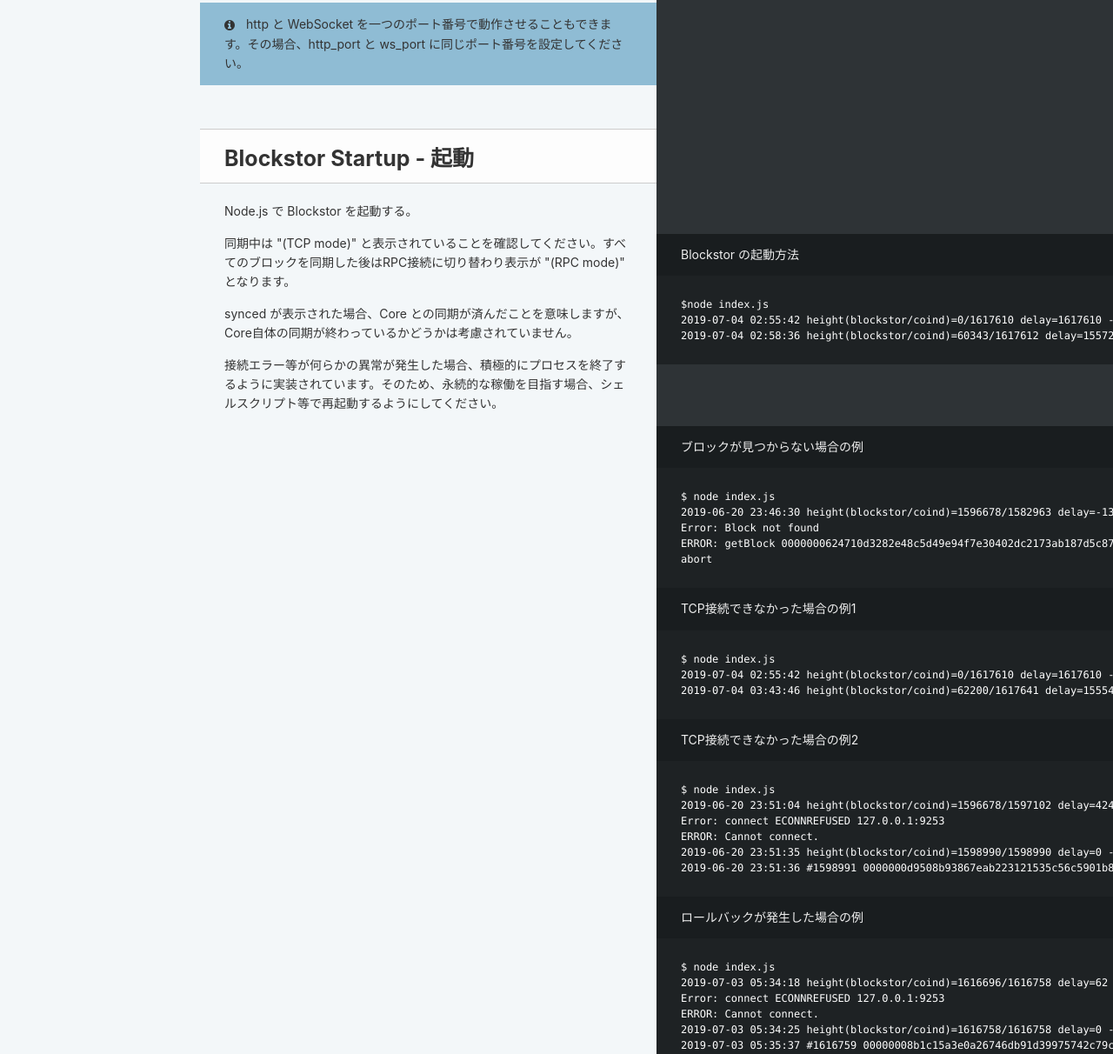
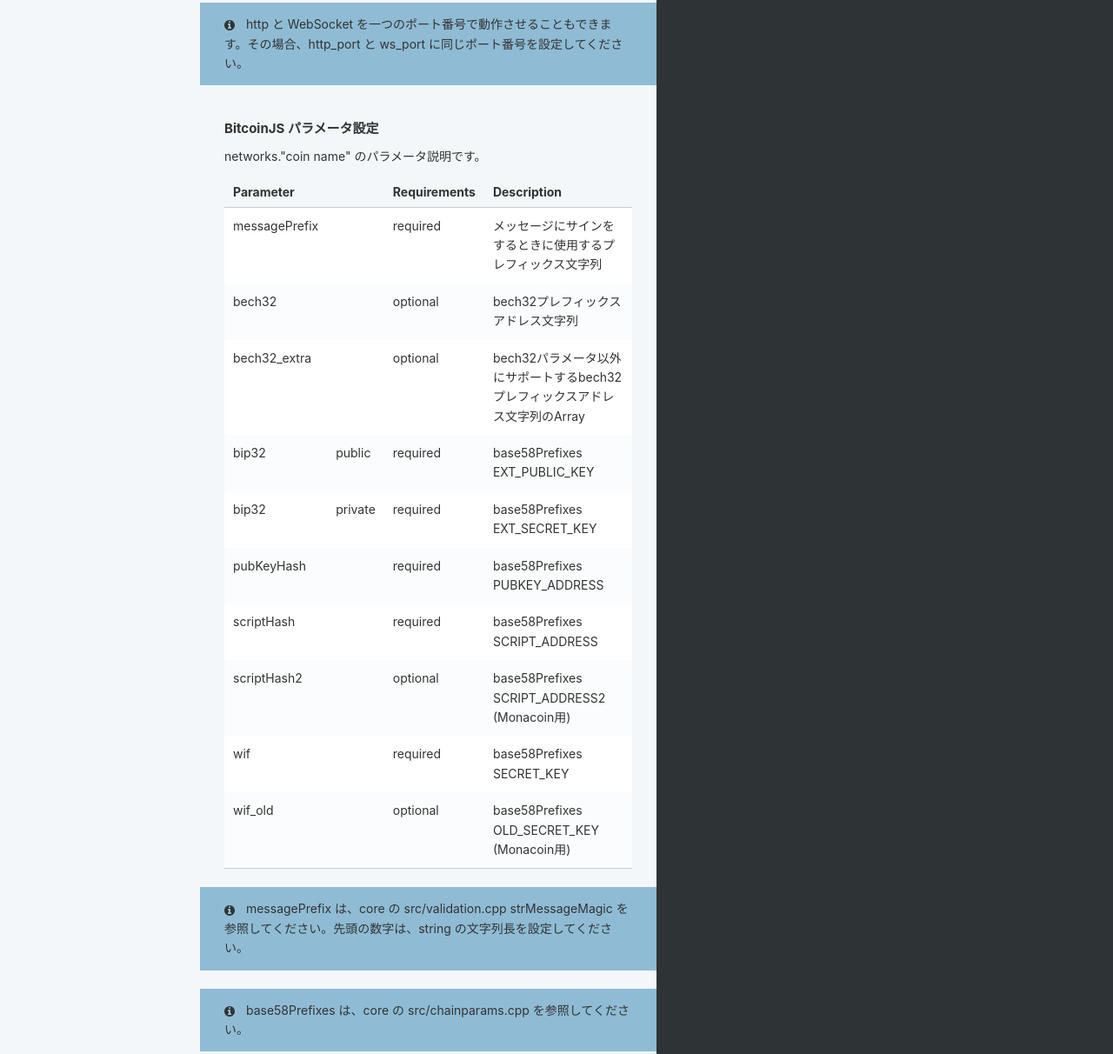
Before and after one commit to zenywallet/blockstor, a website: page docs/index.html in a window 1280 px wide. Shown: the part 5112-6324 px from the top of the page at 87% size. Drawn offline with Linux system fonts and the light colour scheme.

Commit message:
API docs

```diff
--- a/docs/index.html
+++ b/docs/index.html
@@ -262,6 +262,9 @@
               <ul class="toc-list-h2">
                   <li>
                     <a href="#da9c3756d4" class="toc-h2 toc-link" data-title="パラメータ設定">パラメータ設定</a>
+                  </li>
+                  <li>
+                    <a href="#bitcoinjs-2" class="toc-h2 toc-link" data-title="BitcoinJS パラメータ設定">BitcoinJS パラメータ設定</a>
                   </li>
               </ul>
           </li>
@@ -557,6 +560,90 @@
 <aside class="notice">
 http と WebSocket を一つのポート番号で動作させることもできます。その場合、http_port と ws_port に同じポート番号を設定してください。
 </aside>
+<h3 id='bitcoinjs-2'>BitcoinJS パラメータ設定</h3>
+<p>networks.&quot;coin name&quot; のパラメータ説明です。</p>
+
+<table><thead>
+<tr>
+<th>Parameter</th>
+<th></th>
+<th>Requirements</th>
+<th>Description</th>
+</tr>
+</thead><tbody>
+<tr>
+<td>messagePrefix</td>
+<td></td>
+<td>required</td>
+<td>メッセージにサインをするときに使用するプレフィックス文字列</td>
+</tr>
+<tr>
+<td>bech32</td>
+<td></td>
+<td>optional</td>
+<td>bech32プレフィックスアドレス文字列</td>
+</tr>
+<tr>
+<td>bech32_extra</td>
+<td></td>
+<td>optional</td>
+<td>bech32パラメータ以外にサポートするbech32プレフィックスアドレス文字列のArray</td>
+</tr>
+<tr>
+<td>bip32</td>
+<td>public</td>
+<td>required</td>
+<td>base58Prefixes EXT_PUBLIC_KEY</td>
+</tr>
+<tr>
+<td>bip32</td>
+<td>private</td>
+<td>required</td>
+<td>base58Prefixes EXT_SECRET_KEY</td>
+</tr>
+<tr>
+<td>pubKeyHash</td>
+<td></td>
+<td>required</td>
+<td>base58Prefixes PUBKEY_ADDRESS</td>
+</tr>
+<tr>
+<td>scriptHash</td>
+<td></td>
+<td>required</td>
+<td>base58Prefixes SCRIPT_ADDRESS</td>
+</tr>
+<tr>
+<td>scriptHash2</td>
+<td></td>
+<td>optional</td>
+<td>base58Prefixes SCRIPT_ADDRESS2 (Monacoin用)</td>
+</tr>
+<tr>
+<td>wif</td>
+<td></td>
+<td>required</td>
+<td>base58Prefixes SECRET_KEY</td>
+</tr>
+<tr>
+<td>wif_old</td>
+<td></td>
+<td>optional</td>
+<td>base58Prefixes OLD_SECRET_KEY (Monacoin用)</td>
+</tr>
+</tbody></table>
+
+<aside class="notice">
+messagePrefix は、core の src/validation.cpp strMessageMagic を参照してください。先頭の数字は、string の文字列長を設定してください。
+</aside>
+
+<aside class="notice">
+base58Prefixes は、core の src/chainparams.cpp を参照してください。
+</aside>
+
+<aside class="notice">
+bech32_extra, scriptHash2, wif_old は、BitcoinJS標準のパラメータではありません。
+</aside>
 <h1 id='blockstor-startup'>Blockstor Startup - 起動</h1>
 <p>Node.js で Blockstor を起動する。</p>
 
@@ -571,7 +658,7 @@
 
 <p>synced が表示された場合、Core との同期が済んだことを意味しますが、Core自体の同期が終わっているかどうかは考慮されていません。</p>
 
-<p>接続エラー等が何らかの異常が発生した場合、積極的にプロセスを終了するように実装されています。そのため、永続的な稼働を目指す場合、シェルスクリプト等で再起動するようにしてください。</p>
+<p>接続エラーなど何らかの異常が発生した場合は積極的にプロセスを終了するように設計されています。そのため、永続的な稼働を目指す場合はシェルスクリプト等で再起動するようにしてください。</p>
 
 <blockquote>
 <p>ブロックが見つからない場合の例</p>
```
